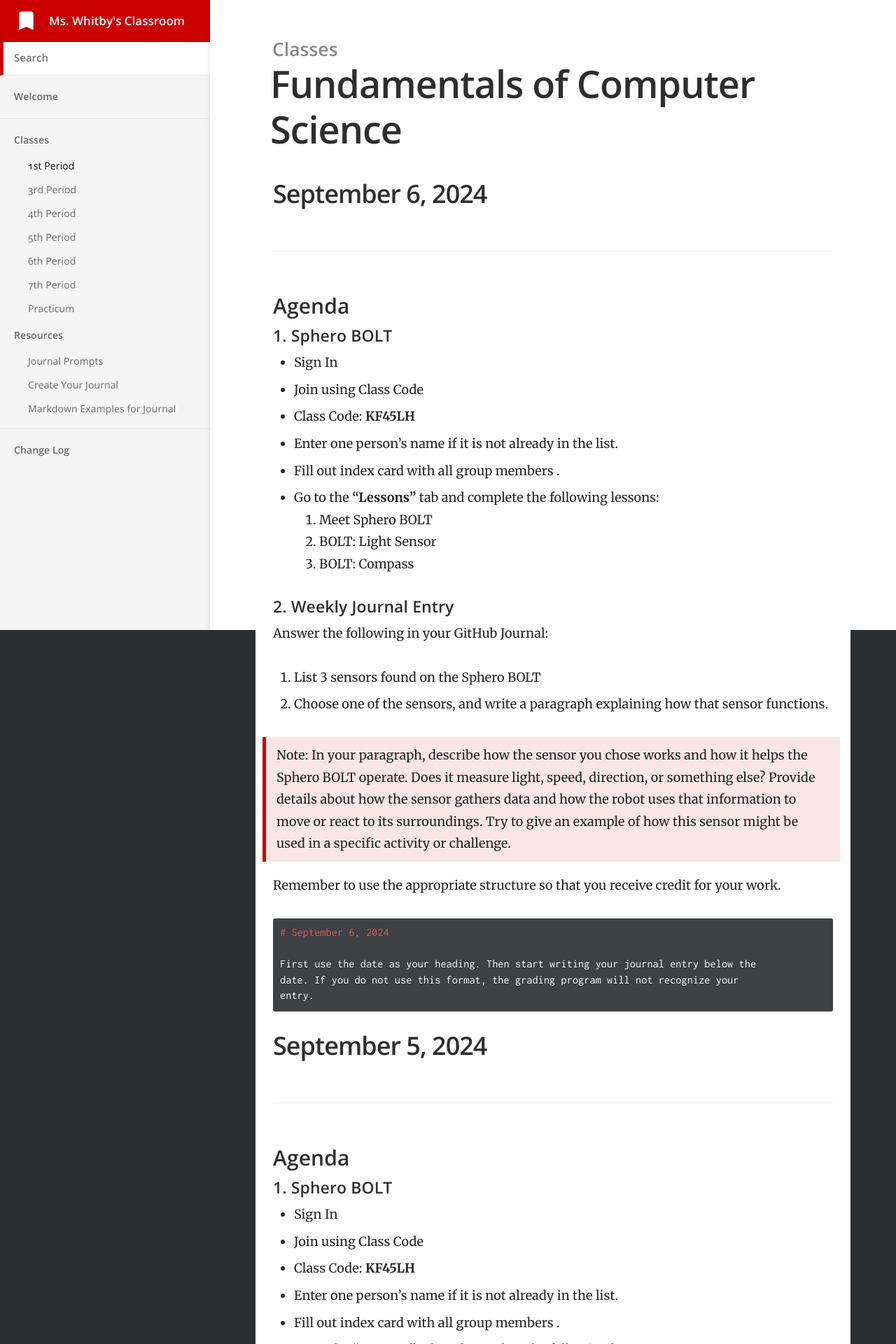
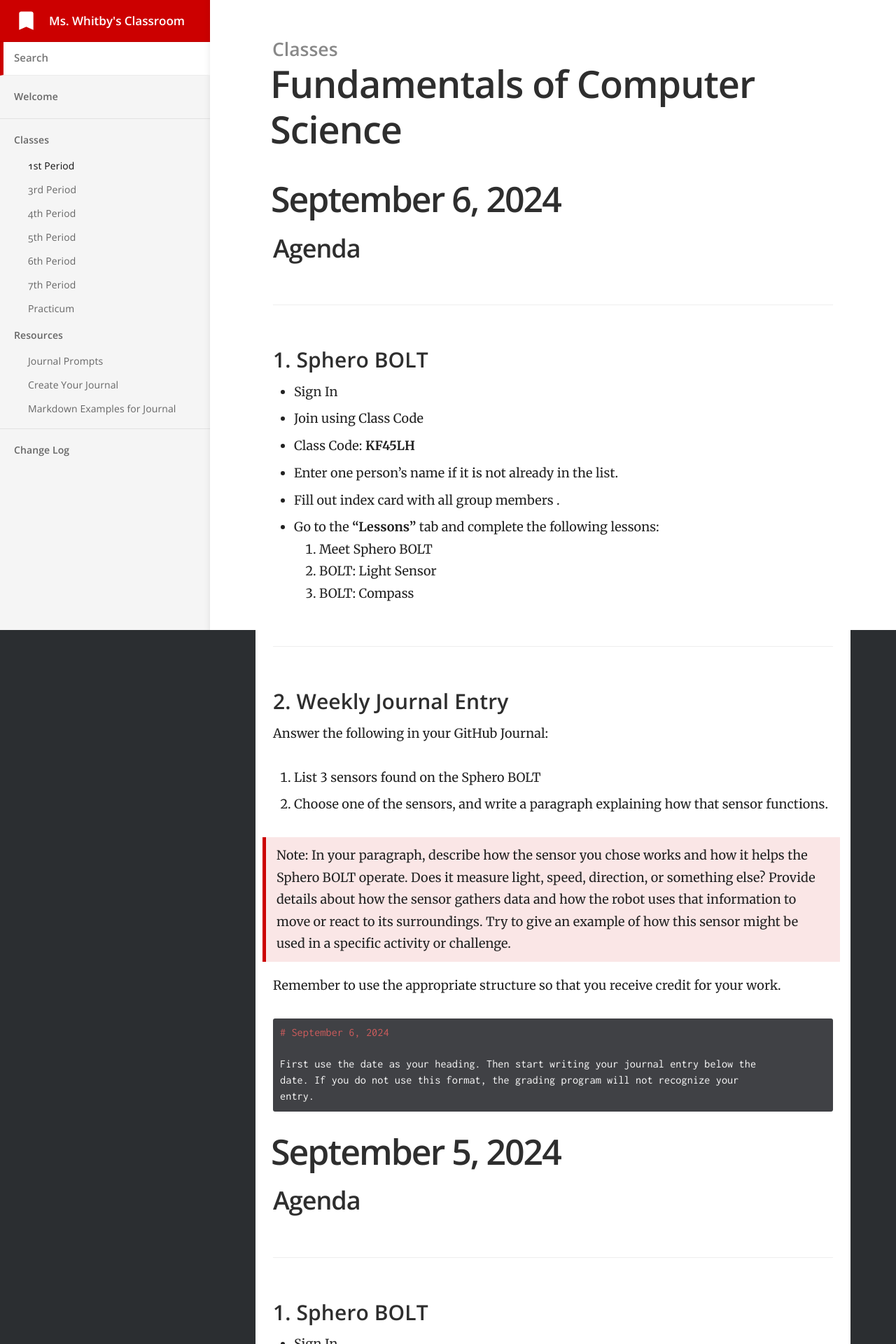
Before and after one commit to mswhitby/classroom, a Jekyll site: the page built from _docs/classes/1st.md, in a window 1280 px wide. Shown: the top 1920 px of the page at 70% size. Built offline with Jekyll 4.4.1, drawn with Linux system fonts in a browser that asks for light colours.

Commit message:
Updated headers

````diff
--- a/_docs/classes/1st.md
+++ b/_docs/classes/1st.md
@@ -5,11 +5,11 @@ category: Classes
 order: 1
 ---
 
-## September 6, 2024
+# September 6, 2024
 
-### Agenda
+## Agenda
 
-#### 1. Sphero BOLT
+### 1. Sphero BOLT
 
 - Sign In
 - Join using Class Code
@@ -21,7 +21,7 @@ order: 1
     2. BOLT: Light Sensor
     3. BOLT: Compass
 
-#### 2. Weekly Journal Entry
+### 2. Weekly Journal Entry
 
 Answer the following in your GitHub Journal:
 
@@ -40,11 +40,11 @@ date. If you do not use this format, the grading program will not recognize your
 entry.
 ```
 
-## September 5, 2024
+# September 5, 2024
 
-### Agenda
+## Agenda
 
-#### 1. Sphero BOLT
+### 1. Sphero BOLT
 
 - Sign In
 - Join using Class Code
@@ -56,7 +56,7 @@ entry.
     2. BOLT: Light Sensor
     3. BOLT: Compass
 
-#### 2. Journal Entry
+### 2. Journal Entry
 
 Answer the following in your GitHub Journal:
 
@@ -75,15 +75,15 @@ date. If you do not use this format, the grading program will not recognize your
 entry.
 ```
 
-## September 4, 2024
+# September 4, 2024
 
-### Agenda
+## Agenda
 
-#### 1.  GitHub Account and User Names Form
+### 1.  GitHub Account and User Names Form
 
 If you have not yet created a GitHub account, please do so and submit the Google form with your username. Ask me for the QR code if you need it.
 
-#### 2. Sphero BOLT
+### 2. Sphero BOLT
 
 - "Sign In" using Class Code
 - Class Code: **KF45LH**
@@ -94,7 +94,7 @@ If you have not yet created a GitHub account, please do so and submit the Google
     2. BOLT: Light Sensor
     3. BOLT: Compass
 
-#### 3. Journal Entry
+### 3. Journal Entry
 
 Answer the following in your GitHub Journal:
 
````
